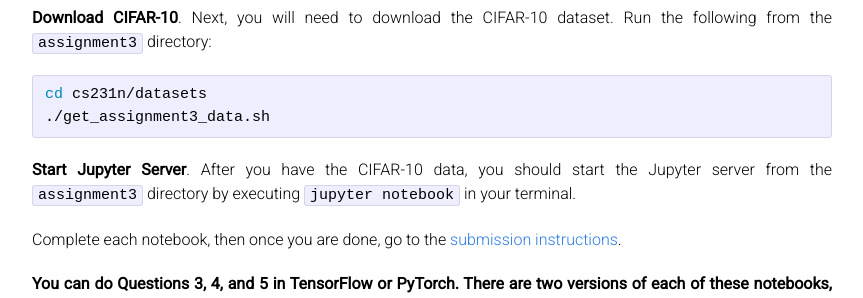
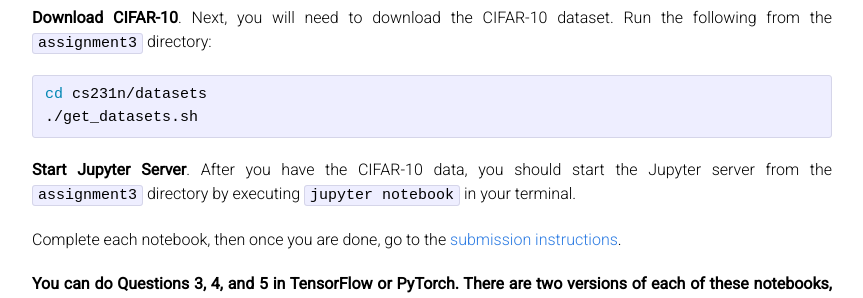
Before and after one commit to cs231n/cs231n.github.io, a Jekyll site: the page built from assignments/2020/assignment3.md, in a window 1280 px wide and 900 px high, scrolled down 1854 px. Shown: the part 174-472 px from the top of the window, without its empty margins (208-1071 px from the left). Built offline with Jekyll 4.4.1, drawn with Linux system fonts in a browser that asks for light colours.

Commit message:
update to get_datasets.sh

````diff
--- a/assignments/2020/assignment3.md
+++ b/assignments/2020/assignment3.md
@@ -71,7 +71,7 @@
 
 ```bash
 cd cs231n/datasets
-./get_assignment3_data.sh
+./get_datasets.sh
 ```
 **Start Jupyter Server**. After you have the CIFAR-10 data, you should start the Jupyter server from the
 `assignment3` directory by executing `jupyter notebook` in your terminal.
````
